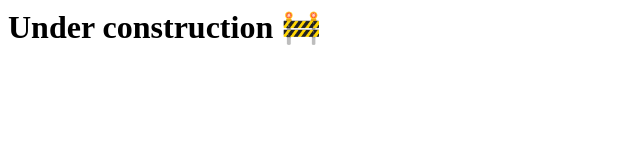
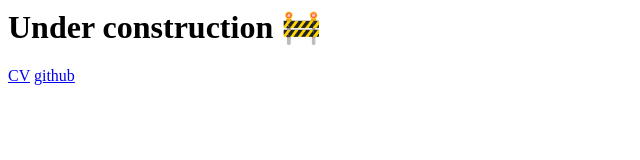
Before and after one commit to PasqualeMuraca/pasqualemuraca.github.io, a plain HTML site: page index.html in a window 1280 px wide. Shown: the full height of the page, 0-640 px from the left. Drawn offline with Linux system fonts and the light colour scheme.

Commit message:
Update index.html

```diff
--- a/index.html
+++ b/index.html
@@ -1 +1,3 @@
 <h1>Under construction 🚧</h1>
+<a href="https://pasqualemuraca.github.io/CV/CV%20Pasquale%20Muraca.pdf">CV</a>
+<a href="https://github.com/PasqualeMuraca/">github</a>
```
